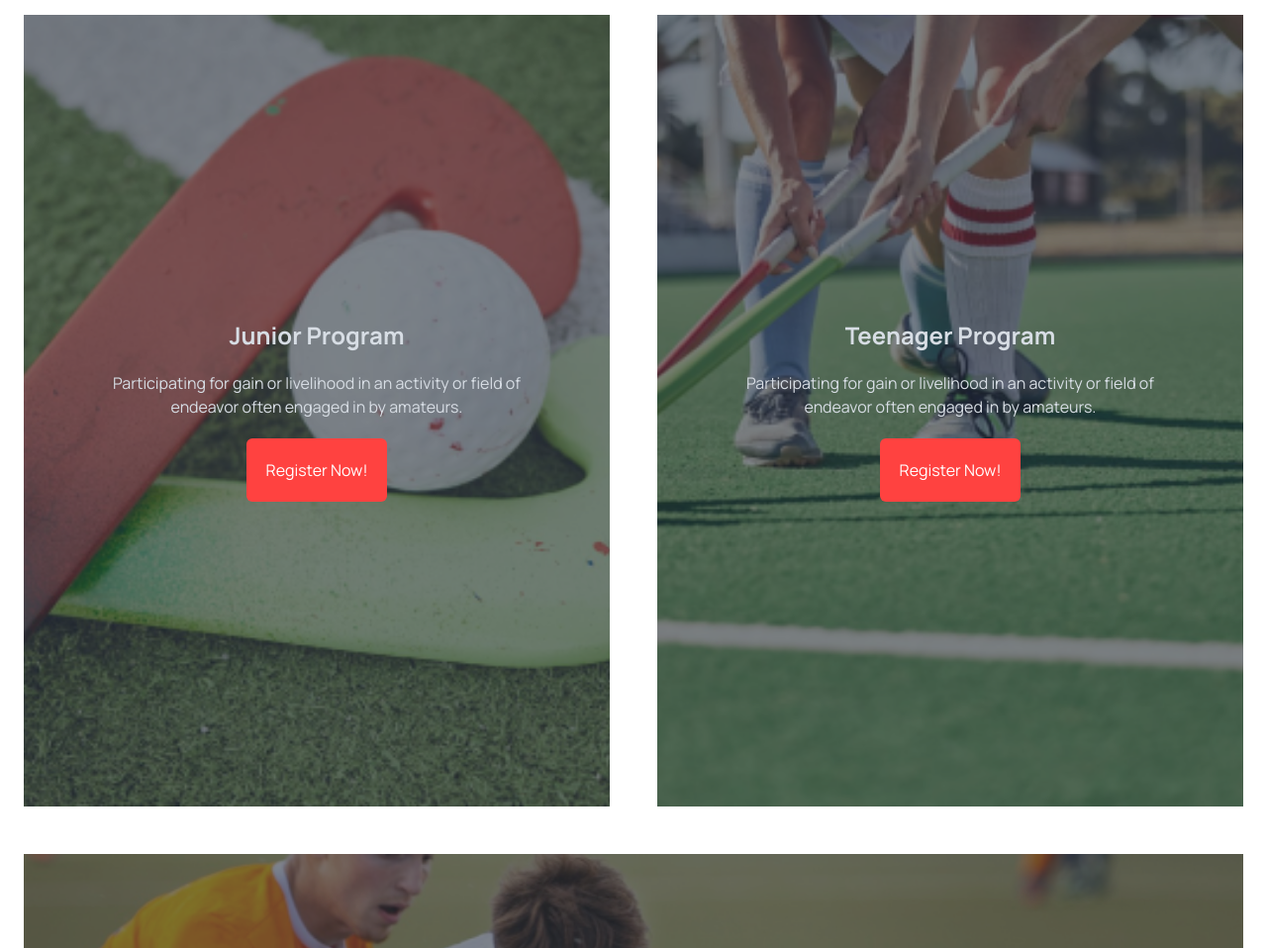
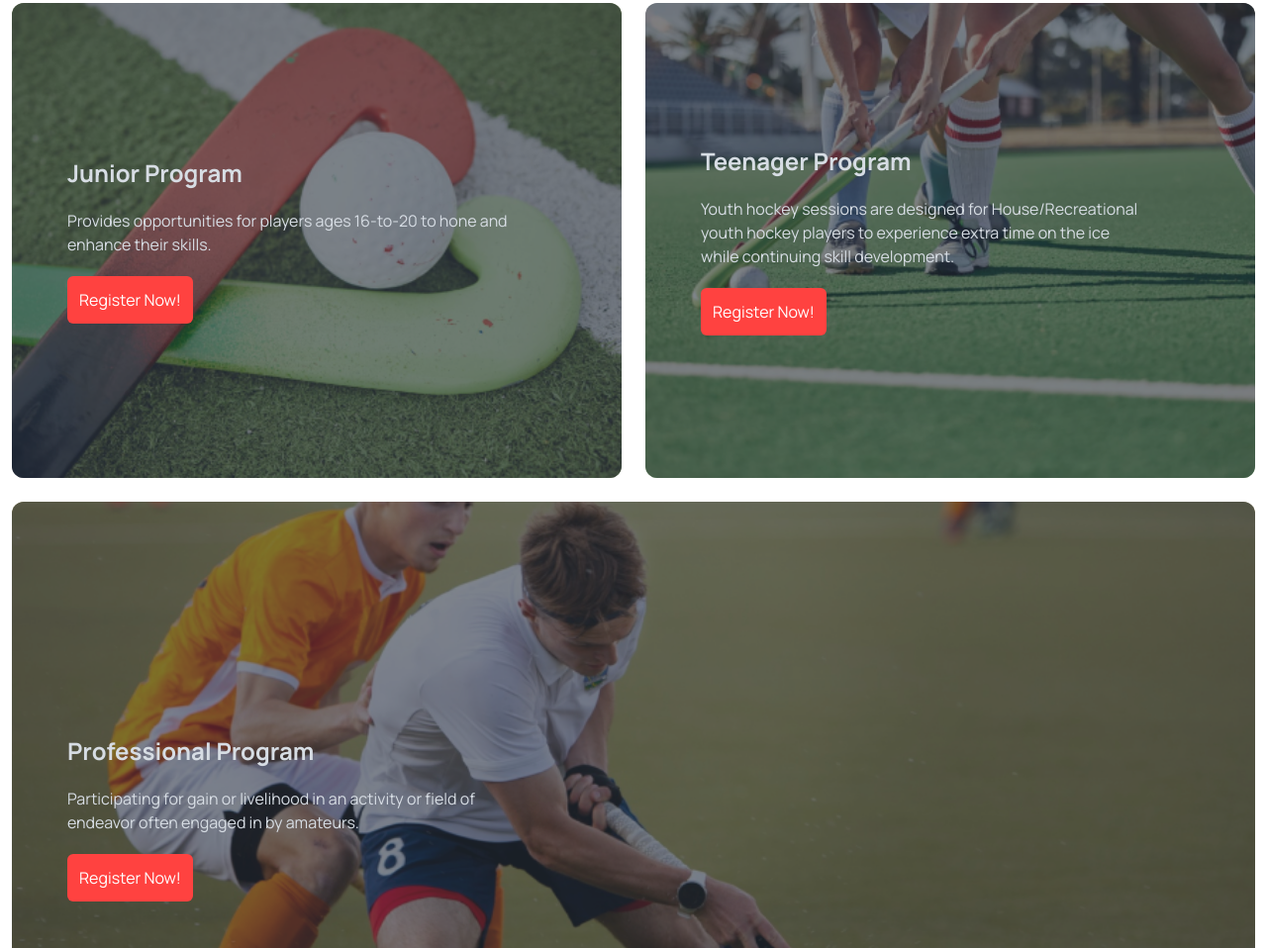
Before and after one commit to Emranhossain123/Hockey, a plain HTML site: page index.html in a window 1280 px wide. Shown: the part 1702-2660 px from the top of the page at 99% size. Drawn offline with nearby package versions, Linux system fonts and the light colour scheme.

Commit message:
added the player section

```diff
--- a/index.html
+++ b/index.html
@@ -185,31 +185,33 @@
         </section>
         <section class="container mx-auto">
             <div class="flex flex-col lg:flex-row">
-                <div class="flex-1 m-6">
-                    <div class="hero min-h-screen" style="background-image: url(Images/2.png);">
+                <div class="flex-1 m-3">
+                    <div class="hero h-[60vh] rounded-xl overflow-hidden relative"
+                        style="background-image: url(Images/2.png);">
                         <div class="hero-overlay bg-opacity-60"></div>
-                        <div class="hero-content text-center text-neutral-content">
-                            <div class="max-w-md ">
+                        <div class="hero-content text-start text-neutral-content absolute lg:left-10">
+                            <div class="max-w-md  ">
                                 <h1 class="mb-5 text-2xl font-bold ">Junior Program</h1>
-                                <p class="mb-5"> Participating for gain or livelihood in an activity or field of
-                                    endeavor often engaged in by amateurs.</p>
+                                <p class="mb-5">Provides opportunities for players ages 16-to-20 to hone and enhance
+                                    their skills.</p>
                                 <button
-                                    class="p-5 rounded-md bg-[#FF4240] text-white border-none hover:bg-none">Register
+                                    class="p-3 rounded-md bg-[#FF4240] text-white border-none hover:bg-none">Register
                                     Now!</button>
                             </div>
                         </div>
                     </div>
                 </div>
-                <div class="flex-1 m-6">
-                    <div class="hero min-h-screen" style="background-image: url(Images/3.png);">
+                <div class="flex-1 m-3">
+                    <div class="hero h-[60vh] rounded-xl overflow-hidden relative "
+                        style="background-image: url('Images/3.png');">
                         <div class="hero-overlay bg-opacity-60"></div>
-                        <div class="hero-content text-center text-neutral-content">
+                        <div class="hero-content text-start text-neutral-content absolute lg:left-10">
                             <div class="max-w-md ">
                                 <h1 class="mb-5 text-2xl font-bold ">Teenager Program</h1>
-                                <p class="mb-5"> Participating for gain or livelihood in an activity or field of
-                                    endeavor often engaged in by amateurs.</p>
+                                <p class="mb-5">Youth hockey sessions are designed for House/Recreational youth hockey
+                                    players to experience extra time on the ice while continuing skill development.</p>
                                 <button
-                                    class="p-5 rounded-md bg-[#FF4240] text-white border-none hover:bg-none">Register
+                                    class="p-3 rounded-md bg-[#FF4240] text-white border-none hover:bg-none">Register
                                     Now!</button>
                             </div>
                         </div>
@@ -217,17 +219,18 @@
                 </div>
             </div>
 
-            <div class="flex flex-col lg:flex-row ">
-                <div class="flex-1 m-6 ">
-                    <div class="hero min-h-screen" style="background-image: url(Images/4.png);">
+            <div class="flex flex-col lg:flex-row">
+                <div class="flex-1 m-3 ">
+                    <div class="hero  h-[80vh] rounded-xl overflow-hidden relative"
+                        style="background-image: url(Images/4.png);">
                         <div class="hero-overlay bg-opacity-60"></div>
-                        <div class="hero-content text-center text-neutral-content">
+                        <div class="hero-content text-start text-neutral-content absolute lg:left-10">
                             <div class="max-w-md ">
                                 <h1 class="mb-5 text-2xl font-bold ">Professional Program</h1>
                                 <p class="mb-5"> Participating for gain or livelihood in an activity or field of
                                     endeavor often engaged in by amateurs.</p>
                                 <button
-                                    class="p-5 rounded-md bg-[#FF4240] text-white border-none hover:bg-none">Register
+                                    class="p-3 rounded-md bg-[#FF4240] text-white border-none hover:bg-none">Register
                                     Now!</button>
                             </div>
                         </div>
```
